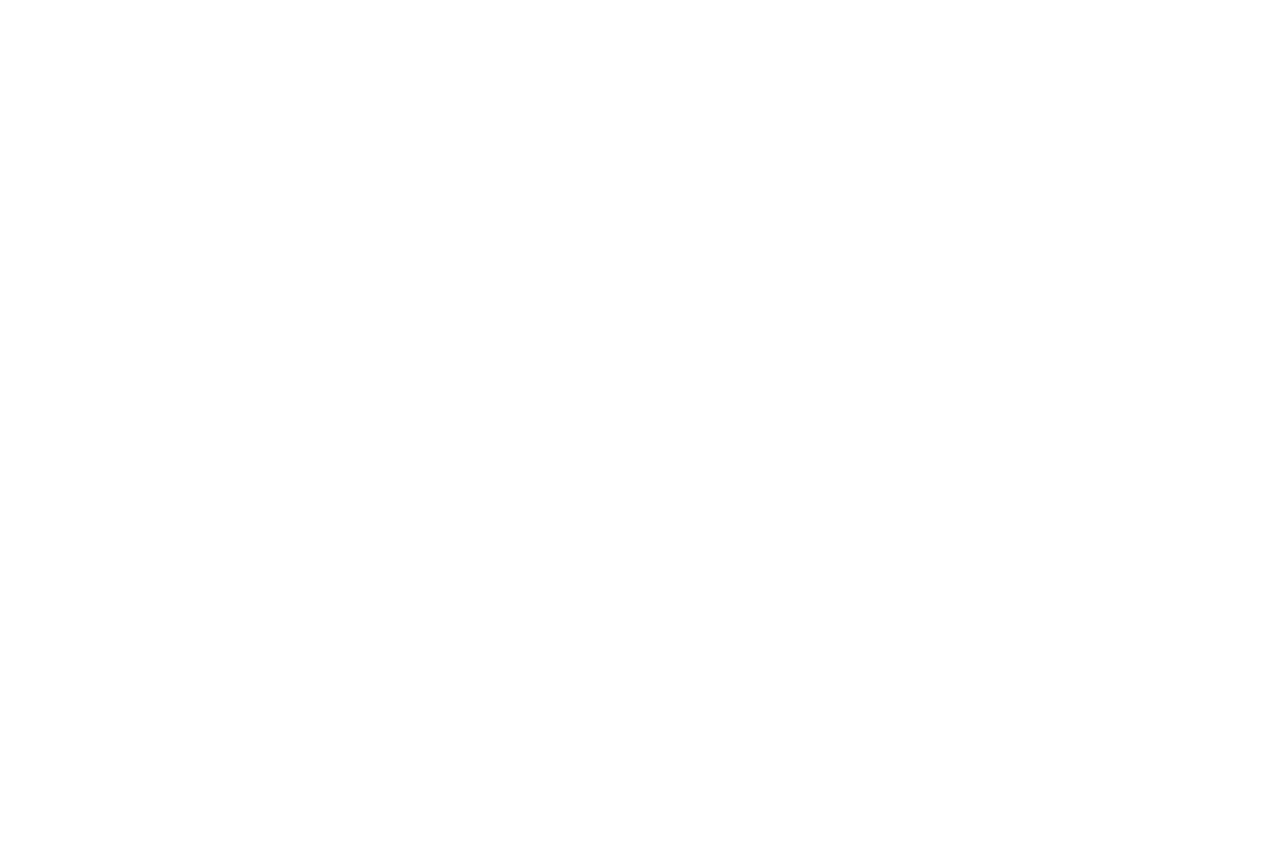
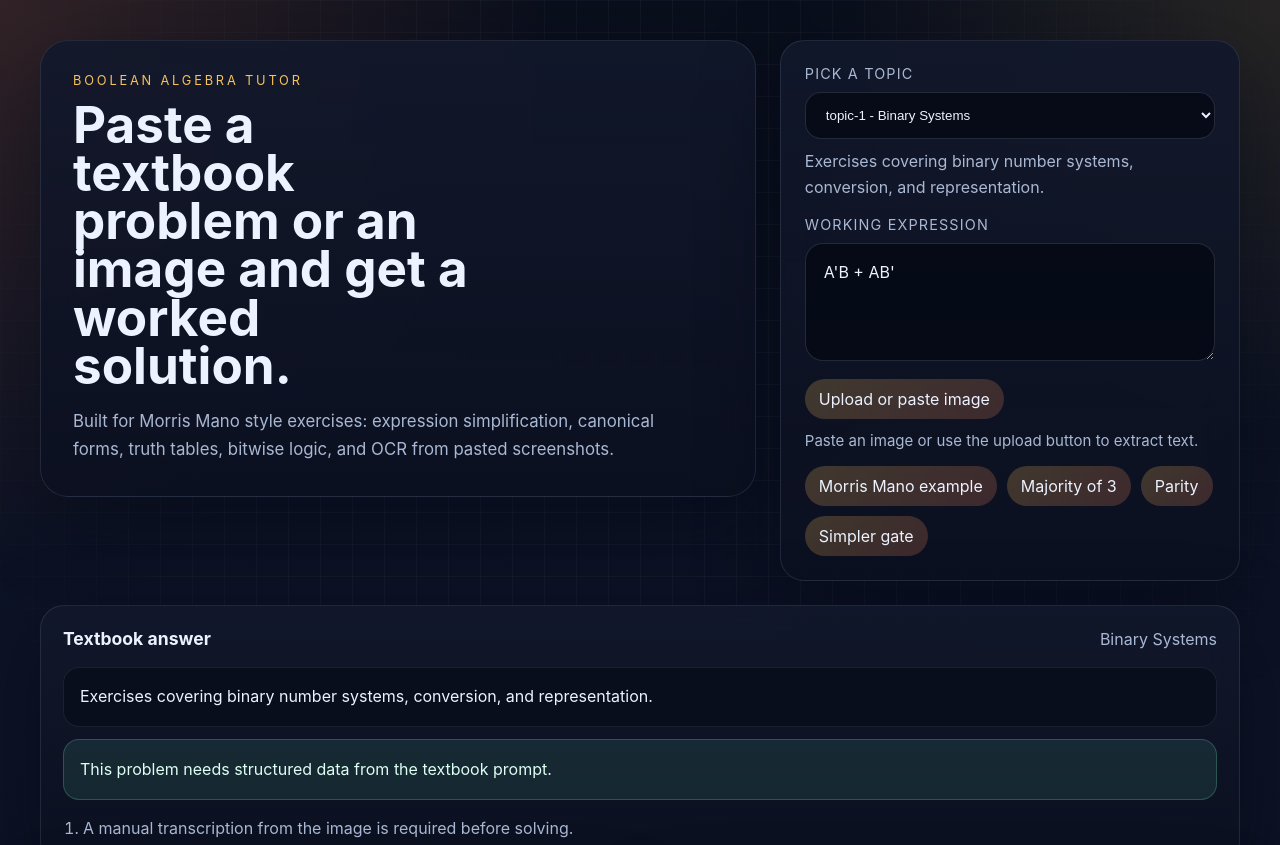
Before and after one commit to RoelII/uno-repository, a plain HTML site: page index.html in a window 1280 px wide. Shown: the top 845 px of the page. Before the commit the page ends 800 px from the top, so only its background shows below. Drawn offline with Linux system fonts and the light colour scheme; the site is published under a folder, as on GitHub Pages, so addresses that start at the root find nothing.

Commit message:
Fix HTML formatting and remove unnecessary characters

```diff
--- a/index.html
+++ b/index.html
@@ -5,8 +5,8 @@
     <meta name="viewport" content="width=device-width, initial-scale=1.0" />
     <meta name="description" content="Boolean algebra tutor with step-by-step evaluation, truth table, and Karnaugh map." />
     <title>Boolean Algebra Tutor</title>
-    <script type="module" crossorigin src="/assets/index-CcNRg-S7.js"></script>
-    <link rel="stylesheet" crossorigin href="/assets/index-C_TuAqiW.css">
+    <script type="module" crossorigin src="assets/index-CcNRg-S7.js"></script>
+    <link rel="stylesheet" crossorigin href="assets/index-C_TuAqiW.css">
   </head>
   <body>
     <div id="root"></div>
```
